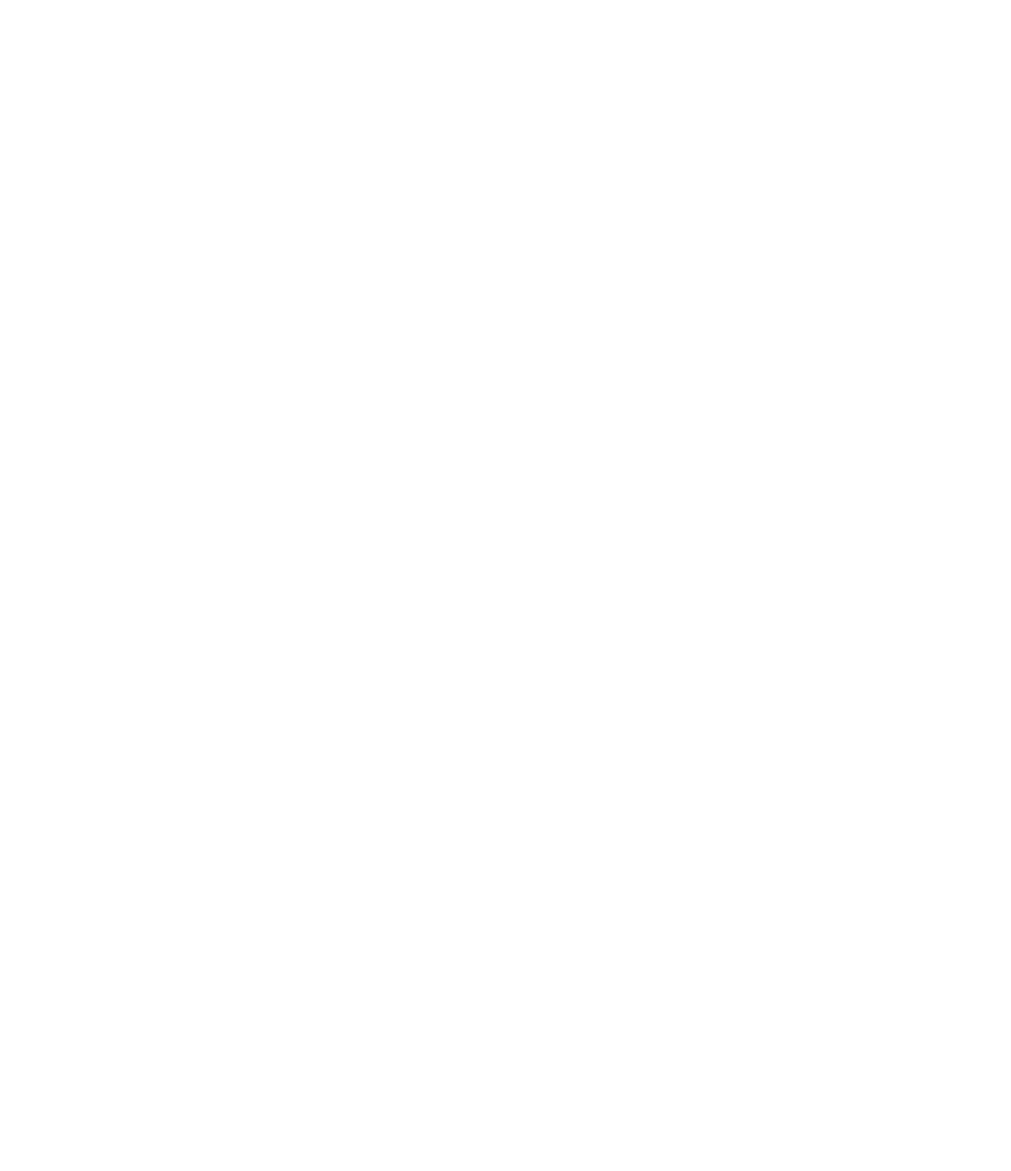
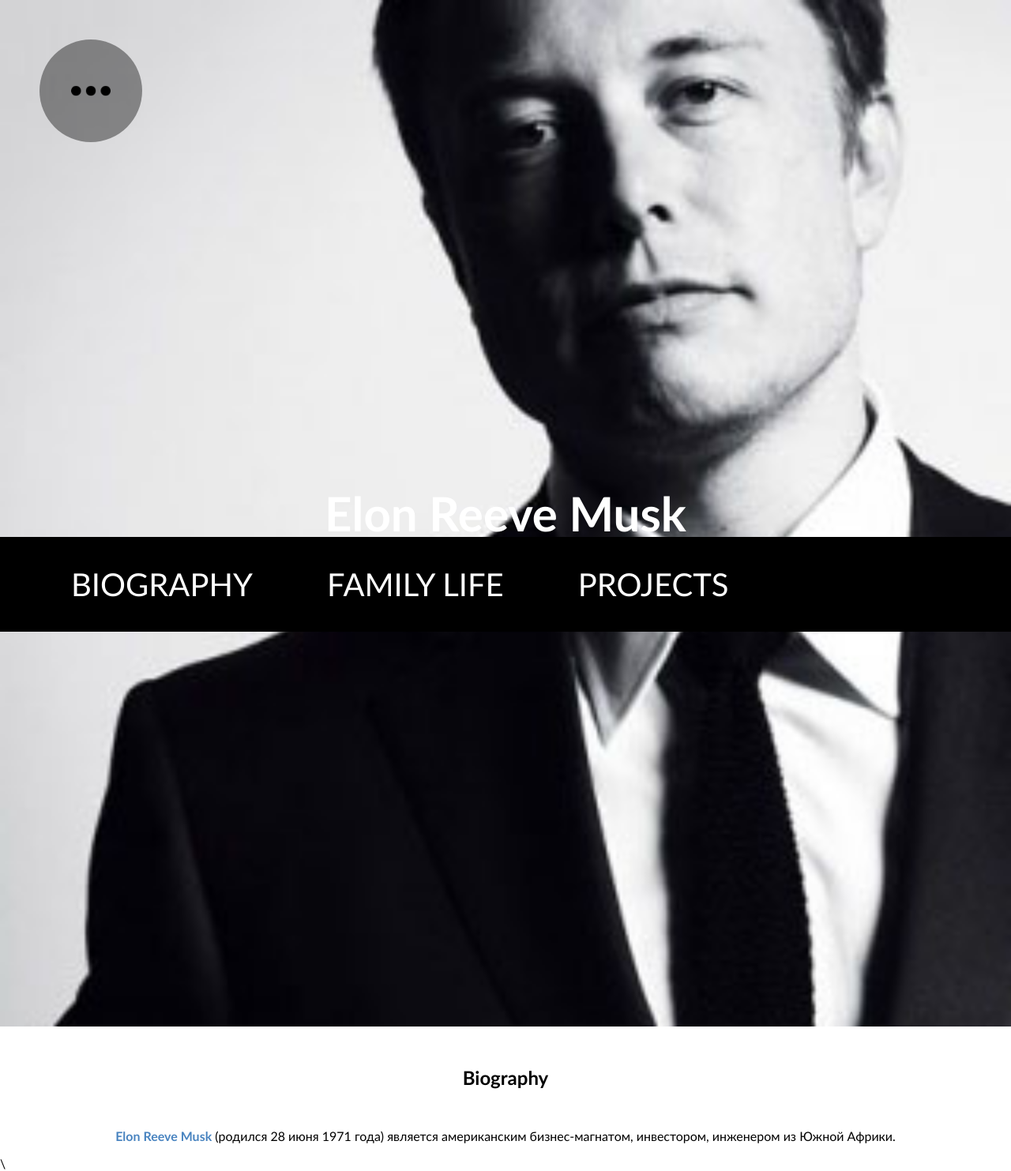
Before and after one commit to WeisserSchatten/Elon-Musk, a plain HTML site: page index.html in a window 1280 px wide. Shown: the whole page at 79% size. Before the commit the page ends 800 px from the top, so only its background shows below. Drawn offline with Linux system fonts and the light colour scheme.

Commit message:
first commit

```diff
--- a/assets/styles/style.css
+++ b/assets/styles/style.css
@@ -0,0 +1,128 @@
+body,
+section,
+h1{
+	margin:0;
+	font-family: "Trebuchet MS";
+}
+
+.menu{
+	position: fixed;
+	left: 50px;
+	top:50px;
+	background-color:  rgba(0,0,0,0.4);
+	width: 130px;
+	height: 130px;
+	border-radius: 50%;
+}
+
+.menu img {
+	width:50px;
+	height: 50px;
+	position: absolute;
+	left: 50%;
+	top: 50%;
+	transform: translate(-50%,-50%);
+}
+
+.menu:hover .network{
+	opacity: 1;
+	transform: scale(1);
+}
+
+.network{
+	position: absolute;
+	width: 130px;
+	height: 550px;
+	opacity: 0;
+	left: 0px;
+	top:140px;
+	background-repeat: no-repeat;
+	transition: .4s;
+	transform: scale(0);
+}
+
+
+.network div {
+	position: relative;
+ 	width:114px;
+ 	height: 114px;
+ 	border-radius: 50%;
+ 	border: 8px solid #8f8e91;
+ 	margin-top: 10px;
+}
+
+.network div img {
+	position: absolute;
+	left: 50%;
+	top: 50%;
+	transform: translate(-50%,-50%);
+	width: 60%;
+	height: 50%;
+}
+
+
+.container {
+	width: 100%;
+	height: 1300px;
+	position: relative;
+	background-size: cover;
+	background-image: url("../img/img1.jpg");
+	margin: 0;
+}
+
+h1 {
+	color: white;
+	font-size: 60px;
+	position: absolute;
+	top: 50%;
+	left: 50%;
+	transform: translate(-50%,-50%);
+}
+
+header {
+	position: fixed;
+	bottom: 0;
+	left:0;
+	width: 100%;
+	background-color: black;
+}
+
+header a {
+	position: relative;
+	font-size: 40px;
+	color: white;
+	text-decoration: none;
+	line-height: 120px;
+	 margin-left: 90px;
+	text-transform: uppercase;
+}
+
+header a:hover{
+	color:#4984c0;
+}
+
+header a:hover:after {
+	position: absolute;
+	content:"";
+	display: block;
+	height: 1px;
+	background-color: #4984c0;
+	left: 0;
+	right: 0;
+	bottom: -14px;
+}
+
+h2 {
+	text-align: center;
+	margin-top: 50px;
+	margin-bottom: 50px;
+}
+
+p {
+	text-align: center;
+}
+
+span {
+	color: #4984c0;
+	font-weight: bold;
+}
--- a/index.html
+++ b/index.html
@@ -2,11 +2,50 @@
 <html lang="en">
 <head>
 	<meta charset="UTF-8">
-	<title>Ilon Musk</title>
+	<title>Elon Musk</title>
+	<link rel="stylesheet" type="text/css" href="assets/styles/style.css">
 </head>
 <body>
-	<section></section>
-	<section></section>
-	<section></section>
+	<section>
+		<div class="menu"></div>
+		<div class="container">
+			<h1> Elon Reeve Musk</h1>
+		</div>
+		<header>
+				<a href="#biography">Biography</a>
+				<a href="">Family life</a>
+				<a href="">Projects</a>
+		</header>
+		<div class="menu">
+			<img src="assets/img/menu.png" >
+		<div class="network">
+			<a href="https://ru-ru.facebook.com/">
+				<div>
+				<img style="width: 40%;height: 60%" src="assets/img/facebook.png">
+				</div>
+			</a>
+			<a href="https://plus.google.com/discover?hl=ru">
+				<div>
+					<img src='assets/img/google plus.png'>
+				</div>
+			</a>
+			<a href="https://webcache.googleusercontent.com/search?q=cache:9kkOgOPKQpUJ:https://ru.linkedin.com/+&cd=1&hl=ru&ct=clnk&gl=ru">
+				<div>
+					<img src="assets/img/linkedin.png">
+				</div>
+			</a>
+			<a href="https://twitter.com/?lang=ru">
+				<div>
+					<img src="assets/img/twitter.png">
+				</div>
+			</a>
+		</div>
+		</div>
+	</section>
+	<section>
+		<h2 id="biography">Biography</h2>
+		<p><span>Elon Reeve Musk</span> (родился 28 июня 1971 года) является американским бизнес-магнатом, инвестором, инженером из Южной Африки. <!-- Он является основателем, генеральным директором и техническим директором SpaceX, генеральным директором и разработчиком продуктов Tesla Inc, сопредседателем OpenAI, и основатель и генеральный директор Neuralink. Мusk также является соучредителем и бывшим председателем SolarCity, соучредителем Zip2 и основателем X.com, который слился с Confinity и получил имя PayPal-->
+		</p>
+	</section>
 </body>
-</html>
+ 				\
```
Also changed, not shown: assets/img/elon-musk.jpg (added), assets/img/facebook.png (added), assets/img/google plus.png (added), assets/img/img1.jpg (added), assets/img/img2.jpg (added), assets/img/kW-M9ax88hY.jpg (added), assets/img/linkedin.png (added), assets/img/menu.png (added), assets/img/twitter.png (added).
